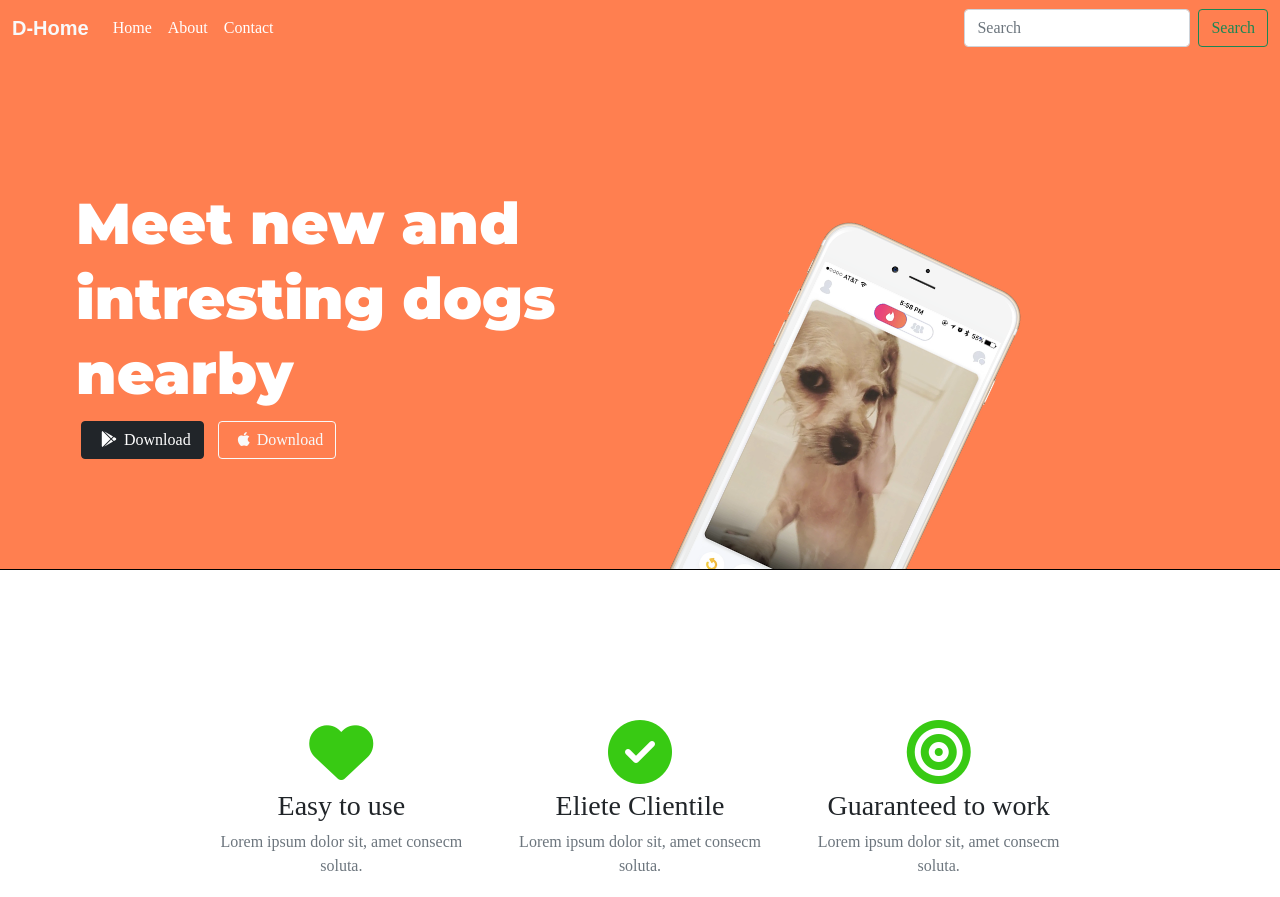
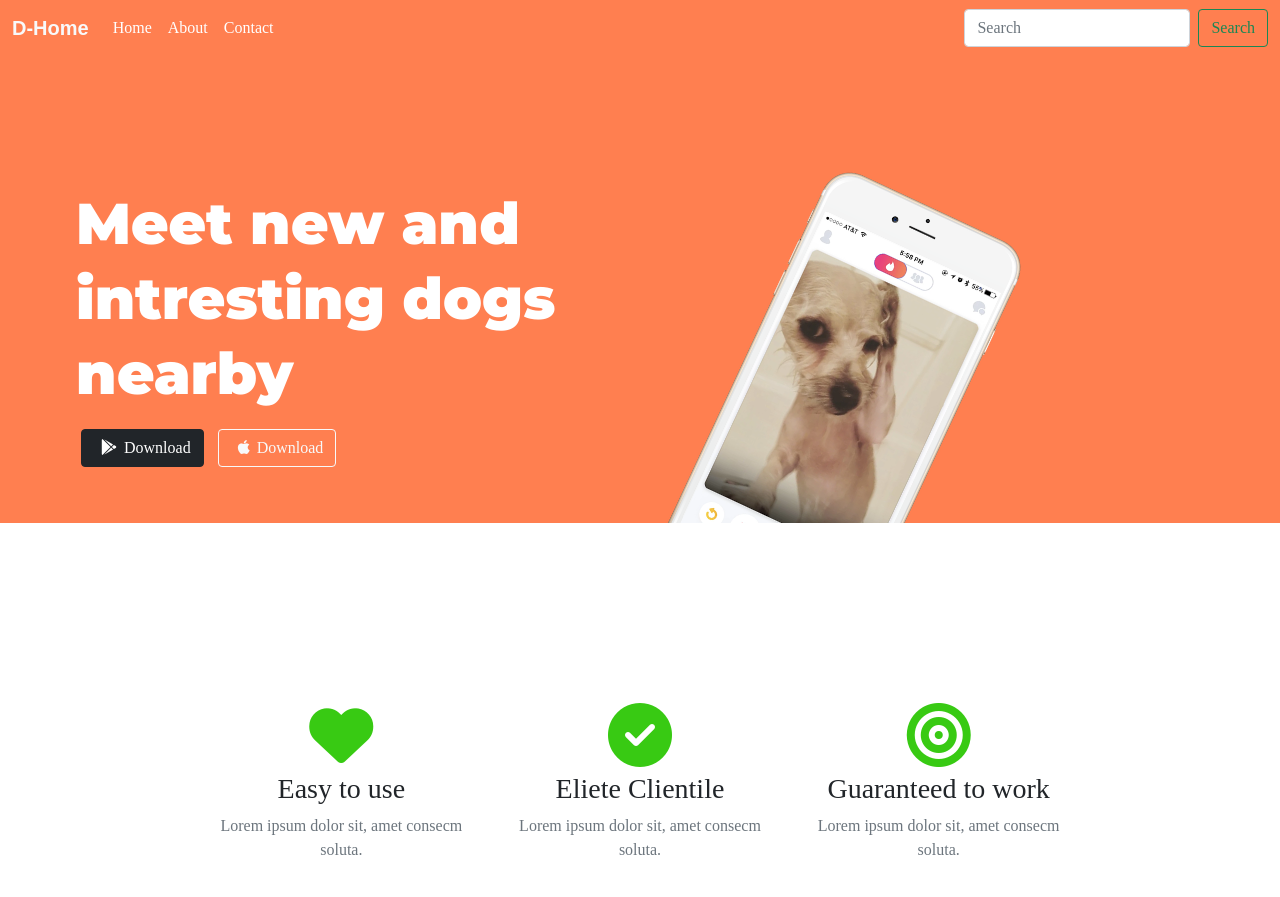
Before and after one commit to Avinashjha360/DHome, a website: page index.html in a window 1280 px wide. Shown: the top 897 px of the page. Drawn offline with nearby package versions, Linux system fonts and the light colour scheme.

Commit message:
Update style.css

```diff
--- a/static/css/style.css
+++ b/static/css/style.css
@@ -6,6 +6,7 @@
 body{
     font-family: 'Montserrat-light';
     max-width: 100%;
+    background-color: white;
 }
 h1{
     margin: auto;
@@ -24,7 +25,7 @@ h2{
 #title{
 
     background-color: coral;
-    padding-bottom: 100px;
+    /* padding-bottom: 100px; */
     color: white;
 
 }
@@ -41,6 +42,7 @@ h2{
 
     margin: 130px auto 0px auto;
     width: 90%;
+    padding-bottom: 3%;
 
 }
 
@@ -50,10 +52,9 @@ h2{
     margin-left: 80px;
     /* border: 1px solid black; */
     position: absolute;
-    margin-top: 50px;
 }
 .download-button{
-    margin: 10px 5px;
+    margin: 18px 5px;
 }
 .download-button i{
     margin:auto 7px;
@@ -62,8 +63,9 @@ h2{
             /* Feature section */
 #feature{
     background-color: rgb(255, 255, 255);
+    padding: 30px 0px;
     text-align: center;
-    border-top: 1px solid black;
+    /* border-top: 1px solid black; */
     position: relative;
 }
 #feature h2{
```
